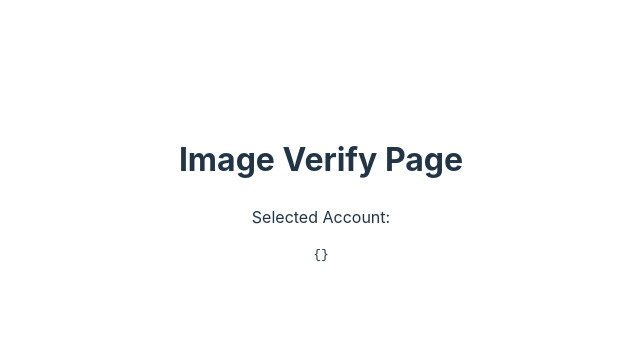
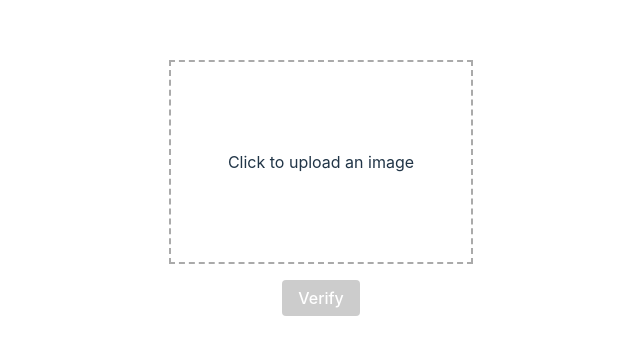
Before and after one commit to karenepitaya/image-signature, a Vue app in the folder client/: page /verify in a window 1280 px wide. Shown: the part 204-558 px from the top of the page, without its empty margins (319-959 px from the left). Built offline with nearby package versions, Linux system fonts and the light colour scheme.

Commit message:
complete the ImageVerifyPage, the overall construction of the project is completed

```diff
--- a/client/src/components/ImageSignPage.vue
+++ b/client/src/components/ImageSignPage.vue
@@ -40,13 +40,14 @@ export default {
         },
         // 上传失败的回调
         handleUploadFailure(error) {
+            this.imageHash = ''; // 清空哈希值
             this.isUploaded = false;
             this.infoMessage = `Upload failed: ${error}`;
         },
         // 签名请求的回调
         async handleSignRequest() {
             try {
-                const response = await this.$axios.post('/sign', {
+                const response = await this.$axios.post('http://localhost:3000/api/sign', {
                     privateKey: this.account.privateKey,
                     address: this.account.address,
                     accountIndex: this.account.index,
@@ -61,6 +62,4 @@ export default {
 };
 </script>
 
-<style scoped>
-/* 添加你自己的样式 */
-</style>
+<style scoped></style>
--- a/client/src/components/ImageVerifyPage.vue
+++ b/client/src/components/ImageVerifyPage.vue
@@ -1,24 +1,76 @@
 <template>
-    <div>
-        <h1>Image Verify Page</h1>
-        <p>Selected Account:</p>
-        <pre>{{ account }}</pre>
-        <!-- 在这里可以继续实现验证功能 -->
+    <div class="image-verify-page">
+        <!-- 图片上传区 -->
+        <UploadArea @upload-success="handleUploadSuccess" @upload-failure="handleUploadFailure" />
+
+        <!-- 按钮区 -->
+        <VerifyButton :is-enabled="isUploadSuccess" @verify="handleVerify" />
+
+        <!-- 返回信息展示区 -->
+        <ResultDisplay :result-message="resultMessage" />
     </div>
 </template>
 
 <script>
+import UploadArea from "./UploadArea.vue";
+import VerifyButton from "./VerifyButton.vue";
+import ResultDisplay from "./ResultDisplay.vue";
+import axios from "axios";
+
 export default {
+    components: {
+        UploadArea,
+        VerifyButton,
+        ResultDisplay,
+    },
     name: "ImageVerify",
     props: {
         account: {
             type: Object,
             required: true
         }
-    }
+    },
+    data() {
+        return {
+            isUploadSuccess: false, // 上传成功状态
+            resultMessage: "", // 信息展示
+            imageHash: "", // 存储上传成功的哈希值
+        };
+    },
+    methods: {
+        // 上传成功的回调
+        handleUploadSuccess(hash) {
+            this.imageHash = hash; // 存储上传成功的哈希值
+            this.isUploadSuccess = true; // 更新上传成功状态
+            this.resultMessage = `Upload successful! Image hash: ${hash}`;
+        },
+        // 上传失败的回调
+        handleUploadFailure(error) {
+            this.imageHash = ""; // 清空哈希值
+            this.isUploadSuccess = false;
+            this.resultMessage = `Upload failed: ${error}`;
+        },
+        // 验证请求的回调
+        async handleVerify() {
+            try {
+                const response = await axios.post("http://localhost:3000/api/verify", {
+                    hash: this.imageHash,
+                });
+                this.resultMessage = `Verify successful: ${response.data.message}\n This image is signed by ${response.data.data.accountIndex}`;
+            } catch (error) {
+                this.resultMessage = `Verify failed: ${error.response?.data?.error || error.message}`;
+            }
+        },
+    },
 };
 </script>
 
 <style scoped>
-/* 添加你自己的样式 */
+.image-verify-page {
+  display: flex;
+  flex-direction: column;
+  align-items: center;
+  gap: 16px;
+  padding: 20px;
+}
 </style>
--- /dev/null
+++ b/client/src/components/ResultDisplay.vue
@@ -0,0 +1,25 @@
+<template>
+    <div class="result-area">
+        <p v-if="resultMessage">{{ resultMessage }}</p>
+    </div>
+</template>
+
+<script>
+export default {
+    props: {
+        resultMessage: {
+            type: String,
+            required: true,
+        },
+    },
+};
+</script>
+
+<style scoped>
+.result-area {
+    width: 300px;
+    text-align: center;
+    font-size: 16px;
+    color: #333;
+}
+</style>
--- /dev/null
+++ b/client/src/components/UploadArea.vue
@@ -0,0 +1,56 @@
+<template>
+    <div class="upload-area" @click="triggerFileUpload">
+        <input type="file" accept="image/*" ref="fileInput" style="display: none" @change="handleFileUpload" />
+        <p v-if="!uploadedFileName">Click to upload an image</p>
+        <p v-else>Uploaded: {{ uploadedFileName }}</p>
+    </div>
+</template>
+
+<script>
+import axios from "axios";
+
+export default {
+    data() {
+        return {
+            uploadedFileName: "", // 上传文件名
+        };
+    },
+    methods: {
+        triggerFileUpload() {
+            this.$refs.fileInput.click();
+        },
+        async handleFileUpload(event) {
+            const file = event.target.files[0];
+            if (!file) return;
+
+            const formData = new FormData();
+            formData.append("image", file);
+
+            try {
+                const response = await axios.post("http://localhost:3000/api/upload", formData);
+                if (response.data.hash) {
+                    this.uploadedFileName = file.name;
+                    this.$emit("upload-success", response.data.hash); // 通知父组件上传成功
+                } else {
+                    this.$emit("upload-failure"); // 通知父组件上传失败
+                }
+            } catch (error) {
+                console.error("Upload error:", error);
+                this.$emit("upload-failure"); // 通知父组件上传失败
+            }
+        },
+    },
+};
+</script>
+
+<style scoped>
+.upload-area {
+    width: 300px;
+    height: 200px;
+    border: 2px dashed #aaa;
+    display: flex;
+    justify-content: center;
+    align-items: center;
+    cursor: pointer;
+}
+</style>
--- /dev/null
+++ b/client/src/components/VerifyButton.vue
@@ -0,0 +1,40 @@
+<template>
+    <div class="button-area">
+        <button :disabled="!isEnabled" @click="$emit('verify')" class="verify-button">
+            Verify
+        </button>
+    </div>
+</template>
+
+<script>
+export default {
+    props: {
+        isEnabled: {
+            type: Boolean,
+            required: true,
+        },
+    },
+};
+</script>
+
+<style scoped>
+.button-area {
+    display: flex;
+    justify-content: center;
+}
+
+.verify-button {
+    padding: 8px 16px;
+    font-size: 16px;
+    background-color: #007bff;
+    color: white;
+    border: none;
+    border-radius: 4px;
+    cursor: pointer;
+}
+
+.verify-button:disabled {
+    background-color: #ccc;
+    cursor: not-allowed;
+}
+</style>
```
